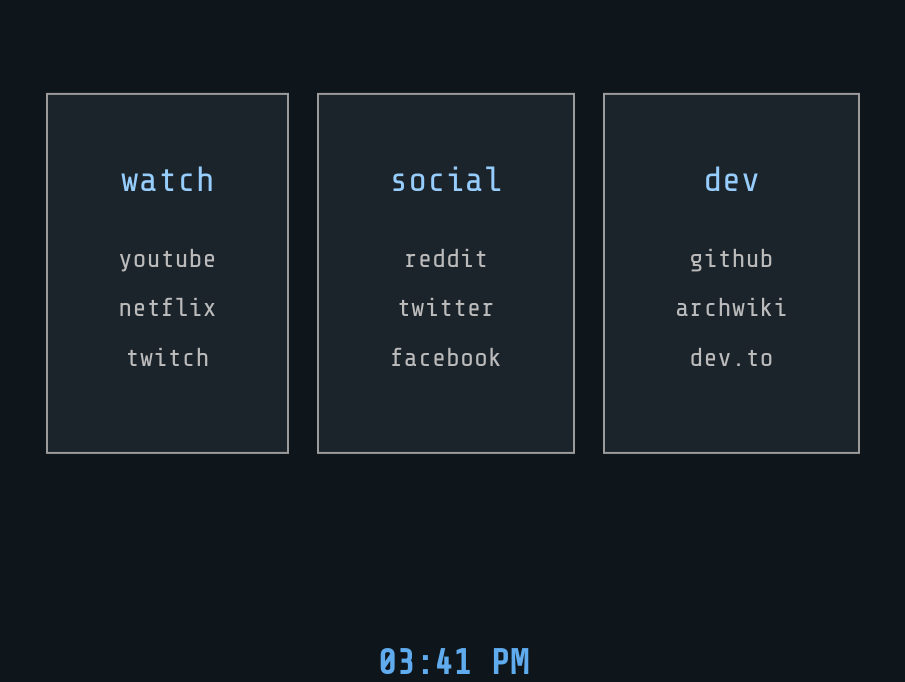
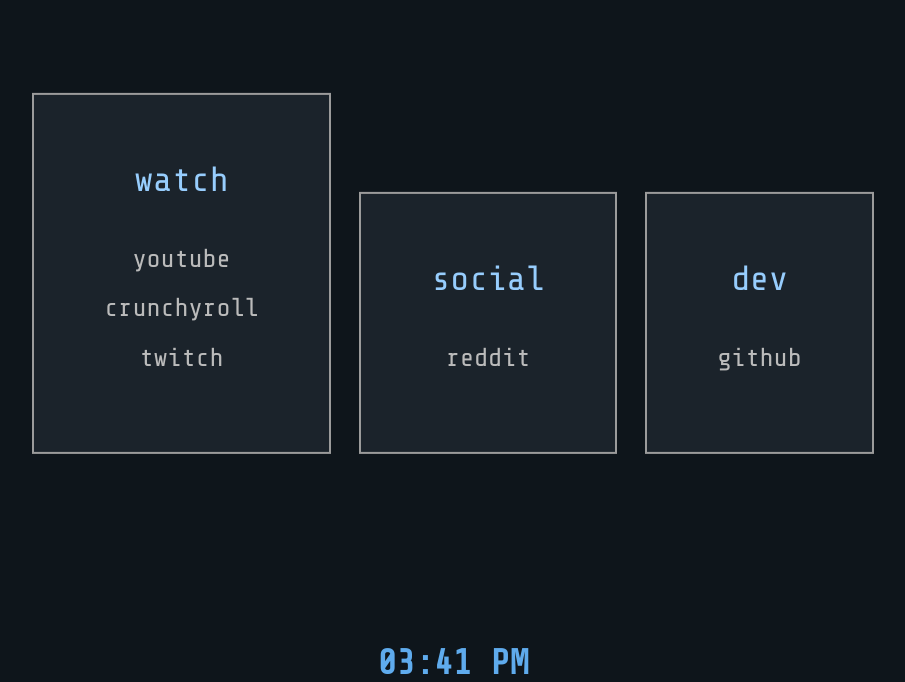
Before and after one commit to stromsodt/startpage, a plain HTML site: page index.html in a window 1280 px wide. Shown: the part 167-849 px from the top of the page, without its empty margins (187-1092 px from the left). Drawn offline with nearby package versions, Linux system fonts and the light colour scheme.

Commit message:
fixing links

```diff
--- a/index.html
+++ b/index.html
@@ -19,20 +19,16 @@
     <div class="entertainment">
         <p>watch</p>
         <a href="https://www.youtube.com">youtube</a><br>
-        <a href="https://www.netflix.com/browse">netflix</a><br>
+        <a href="https://www.beta.crunchyroll.com">crunchyroll</a><br>
         <a href="https://www.twitch.tv/">twitch</a>
     </div>
     <div class="social">
         <p>social</p>
         <a href="https://www.reddit.com/">reddit</a><br>
-        <a href="https://www.twitter.com/home">twitter</a><br>
-        <a href="https://www.facebook.com">facebook</a>
     </div>
     <div class="dev">
         <p>dev</p>
         <a href="https://github.com/">github</a><br>
-        <a href="https://wiki.archlinux.org/">archwiki</a><br>
-        <a href="https://dev.to/">dev.to</a>
     </div>
     <h2 id="time"></h2>
     <script async type="text/javascript" src="script.js"></script>
```
